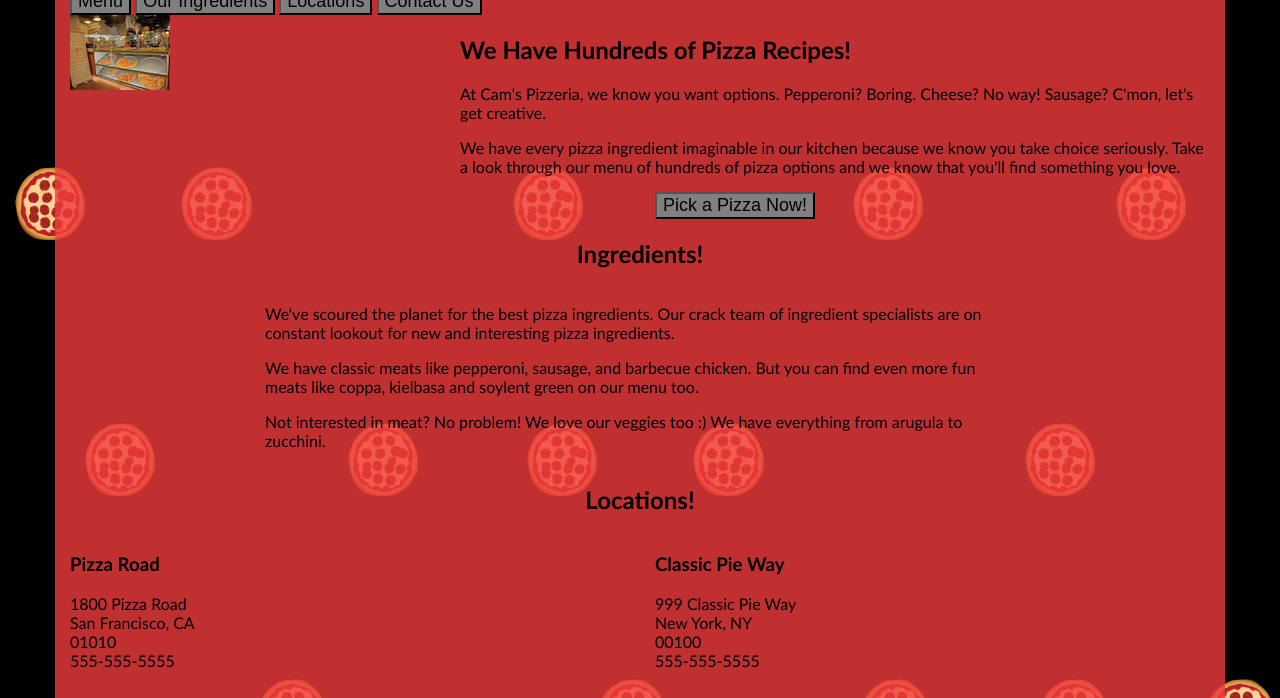
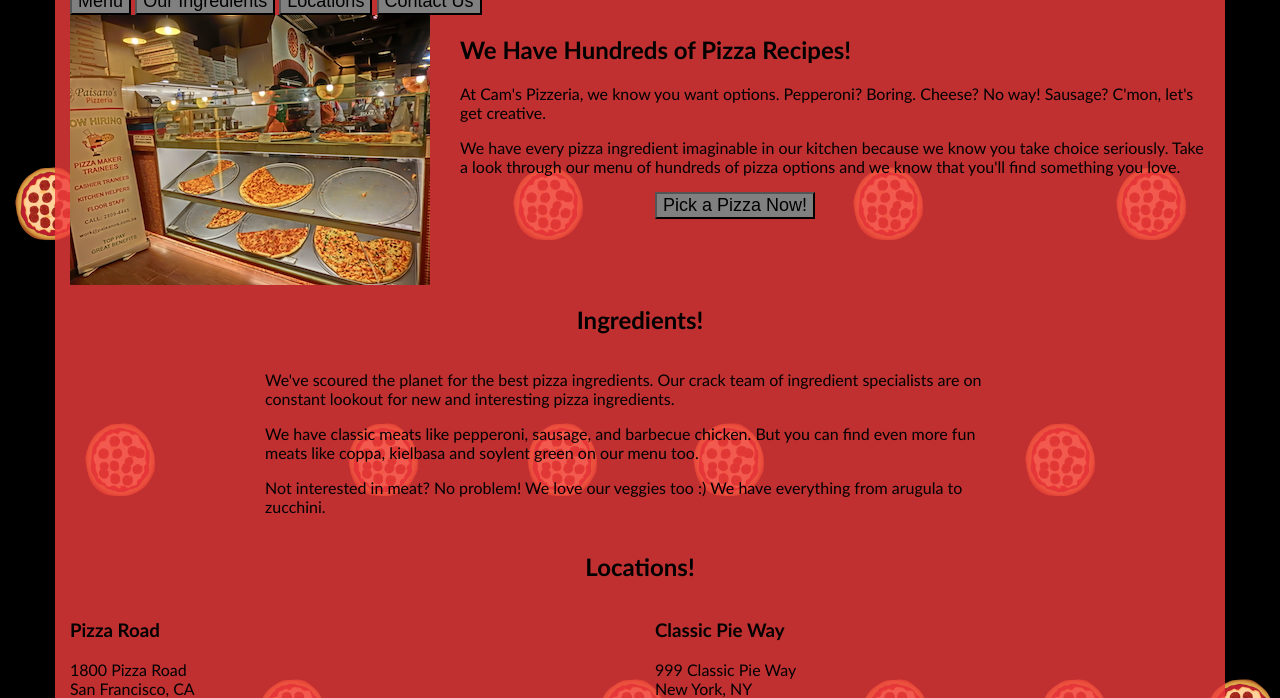
Before and after one commit to jmariaselvam/fe-portfolio-performance, a website: page src/views/pizza.html in a window 1280 px wide. Shown: the part 102-800 px from the top of the page. Drawn offline with Linux system fonts and the light colour scheme.

Commit message:
Readme changes

```diff
--- a/src/views/pizza.html
+++ b/src/views/pizza.html
@@ -36,7 +36,7 @@
     </div>
     <div id="callToAction" class="row">
       <div class="col-md-4">
-        <img src="images/pizzeria.jpg" class="img-responsive"> <!-- Image credit to: http://commons.wikimedia.org/wiki/File:HK_TST_night_%E5%98%89%E8%98%AD%E9%81%93_Granville_Road_restaurant_Paisano's_Pizzeria_pizza_Dec-2013.JPG -->
+        <img src="images/pizzeria-big.jpg" class="img-responsive"> <!-- Image credit to: http://commons.wikimedia.org/wiki/File:HK_TST_night_%E5%98%89%E8%98%AD%E9%81%93_Granville_Road_restaurant_Paisano's_Pizzeria_pizza_Dec-2013.JPG -->
       </div>
       <div class="col-md-8">
         <div class="row">
```
Also changed, not shown: README.md, dist/views/images/pizzeria-big.jpg (added), dist/views/pizza.html, src/views/images/pizzeria-big.jpg (added).
